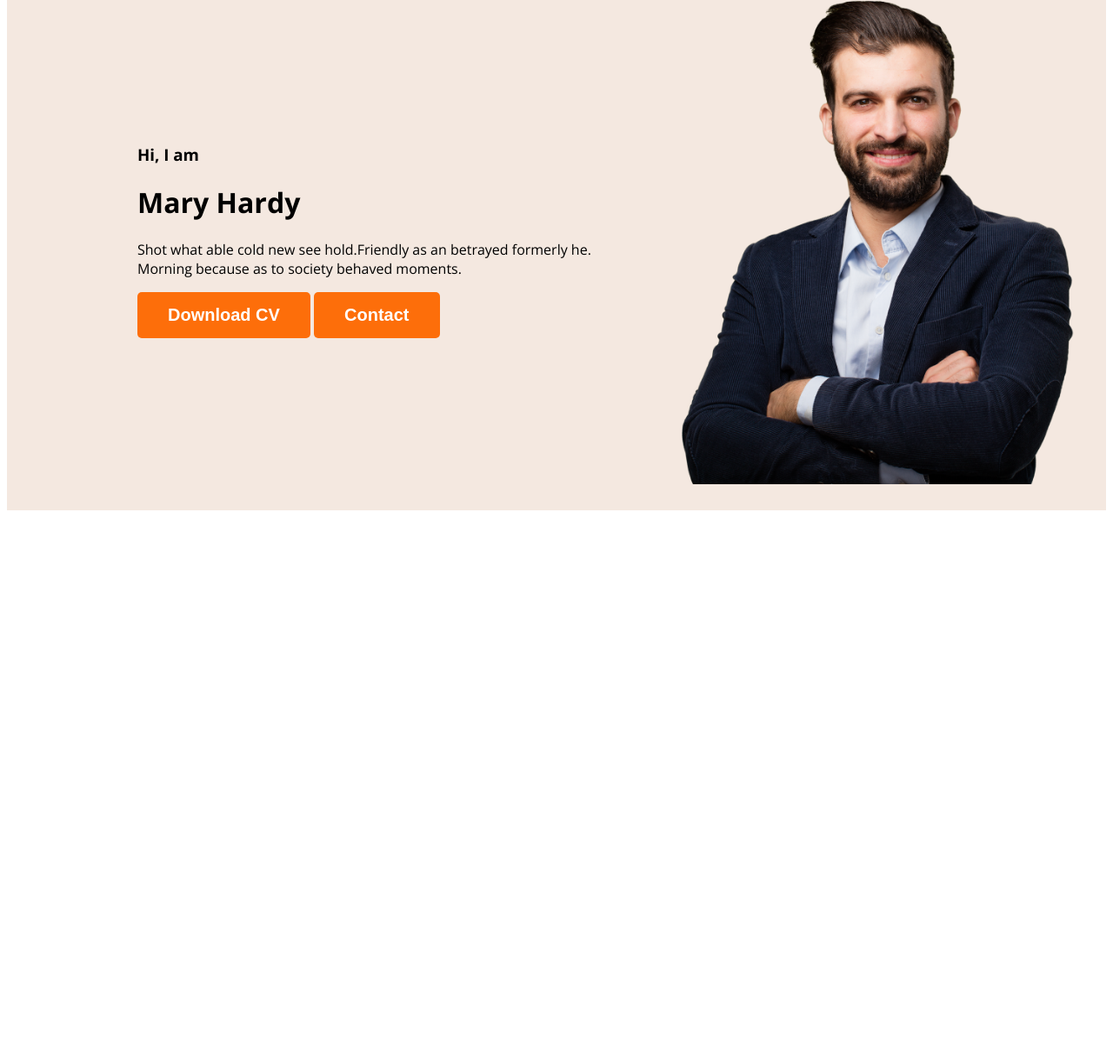
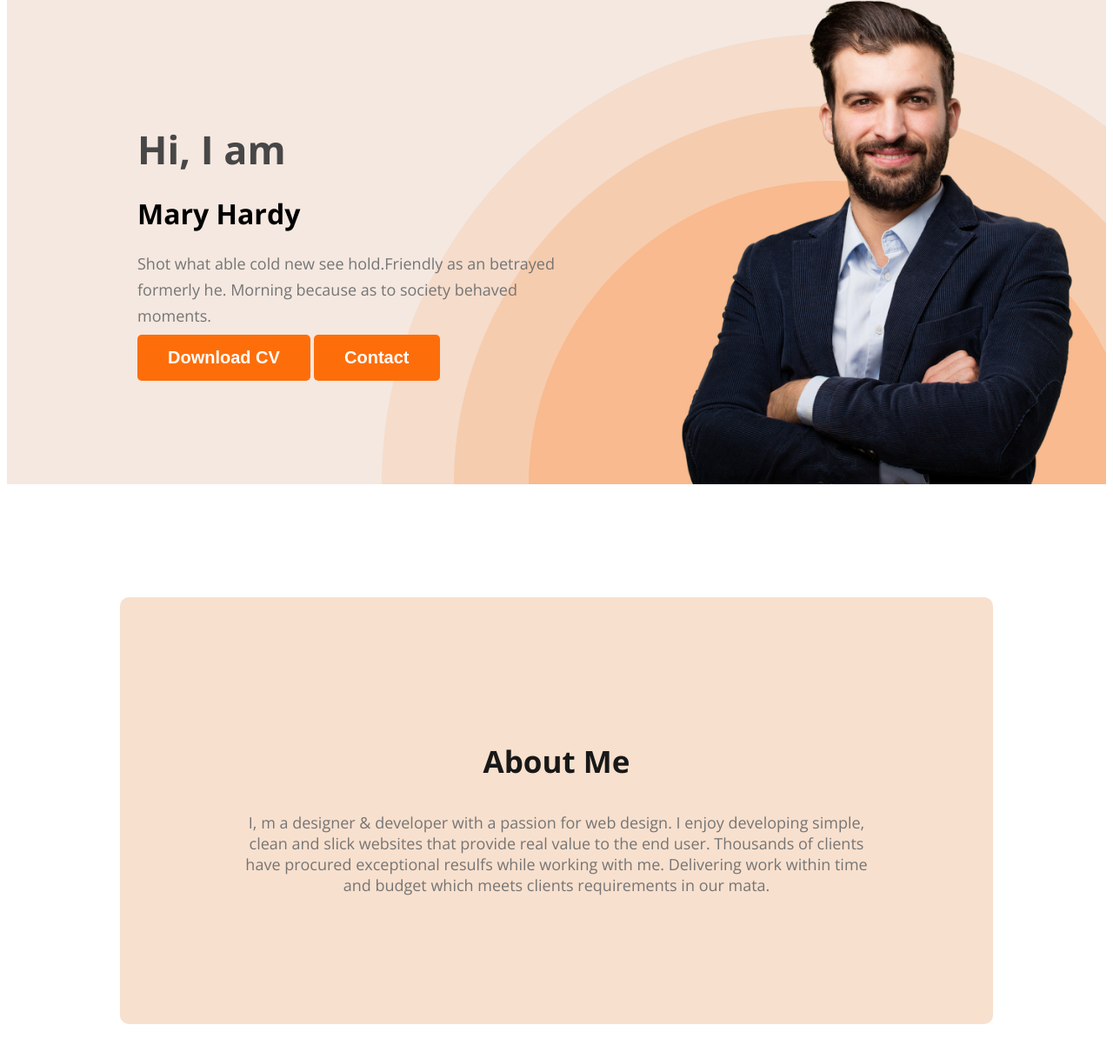
Before and after one commit to Shuhi77/web-developer-portfolio, a plain HTML site: page index.html in a window 1280 px wide. Shown: the part 145-1362 px from the top of the page at 87% size. Before the commit the page ends 800 px from the top, so only its background shows below. Drawn offline with nearby package versions, Linux system fonts and the light colour scheme.

Commit message:
about section created

```diff
--- a/index.html
+++ b/index.html
@@ -31,7 +31,7 @@
          <div class="banner-content">
             <h3 class="banner-greeting">Hi, I am</h3>
             <h1 class="banner-tittle">Mary Hardy</h1>
-            <p>Shot what able cold new see hold.Friendly as an betrayed formerly he. Morning because as to society behaved moments.</p>
+            <p class="banner-description">Shot what able cold new see hold.Friendly as an betrayed formerly he. Morning because as to society behaved moments.</p>
             <button class="btn-primary">Download CV</button>
             <button class="btn-primary">Contact</button>
          </div>
@@ -42,6 +42,10 @@
 
     </header>
     <main>
+        <section class="about">
+            <h3 class="section-title">About Me</h3>
+            <p class="section-description"> I, m a designer & developer with a passion for web design. I enjoy developing simple, clean and slick websites that provide real value to the end user. Thousands of clients have procured exceptional resulfs while working with me. Delivering work within time and budget which meets clients requirements in our mata.</p>
+        </section>
 
     </main>
     <footer>
--- a/styles/portfolio.css
+++ b/styles/portfolio.css
@@ -36,6 +36,25 @@ border: 0
 
 }
 
+.section-title{
+    color:  #181818;
+text-align: center;
+
+font-size: 35px;
+
+font-weight: 700;
+
+}
+
+.section-description{
+
+    color: #757575;
+text-align: center;
+
+font-size: 18px;
+
+
+}
 /* .nav-title{ */
     /* color: var(--Dark-01, #181818); */
 
@@ -68,13 +87,53 @@ nav a {
 
 .header{
     background-color: #f4e8e0;
+    background-image: url('../images/header_bg.png');
+    background-repeat: no-repeat;
+    background-position: bottom right;
 }
 .banner{
-    padding: 30px 30px 30px 150px;
+    padding: 30px 30px 0px 150px;
     display: flex;
     align-items: center;
+    justify-content: space-between;
 }
+
+.banner-content{
+    max-width: 500px;
+}
+
 .banner .profile-pic{
     width: 500px;
 
 }
+.banner-greeting{
+    font-size: 45px;
+    color: #474747;
+    margin-bottom: 0;
+}
+.banner title{
+    font-size: 85px;
+
+    font-weight: 700;
+    margin-top: 5px;
+    margin-bottom: 20px;
+}
+.banner-description{
+    color: var(--Dark-03, #757575);
+font-family: Open Sans;
+font-size: 18px;
+font-style: normal;
+font-weight: 400;
+line-height: 30px; /* 166.667% */
+margin-bottom: 7px;
+}
+
+/* main section styles */
+
+/* about section styles */
+.about{
+    padding: 130px;
+    border-radius: 10px;
+    background: #f8dfccf4;
+    margin: 130px ;
+}
```
